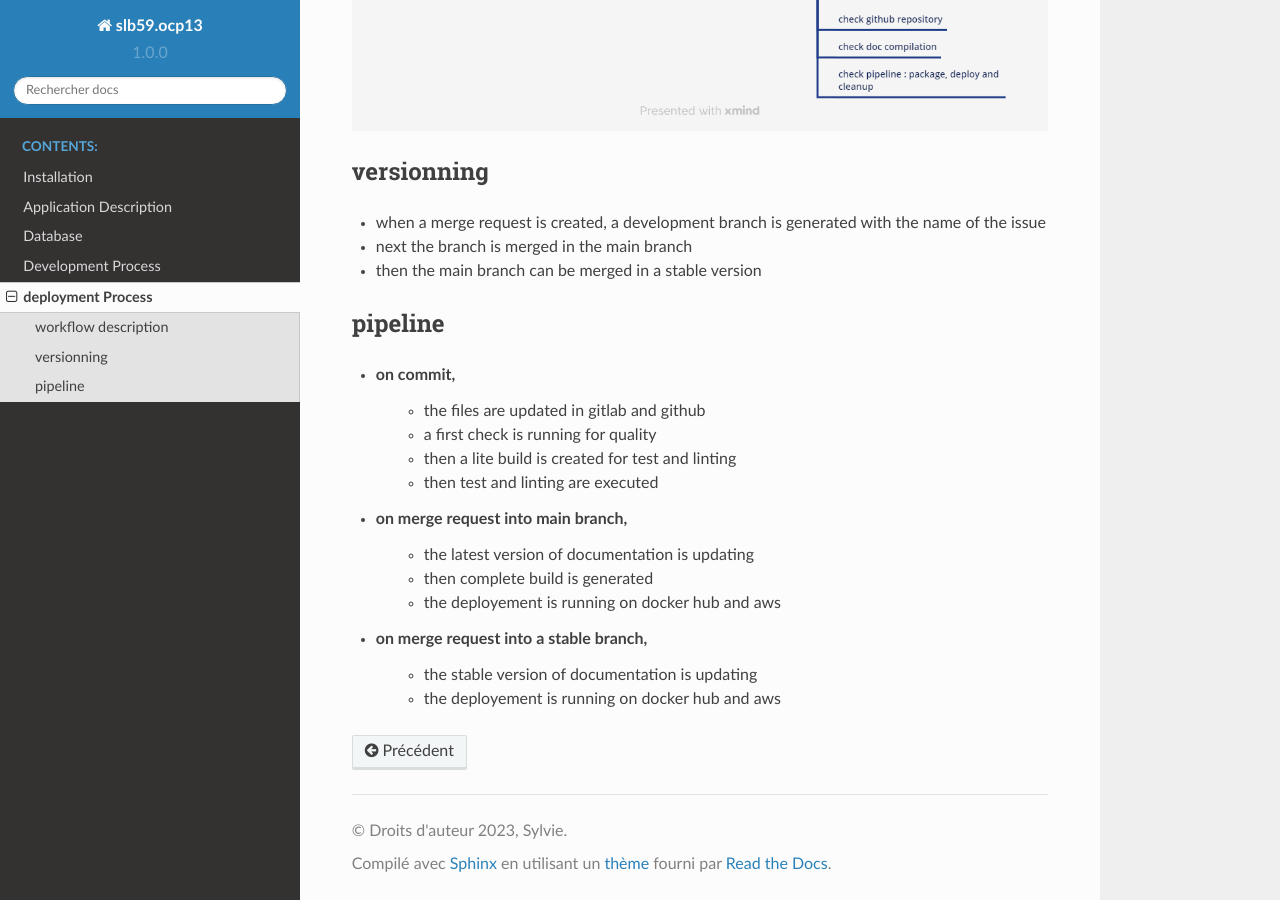
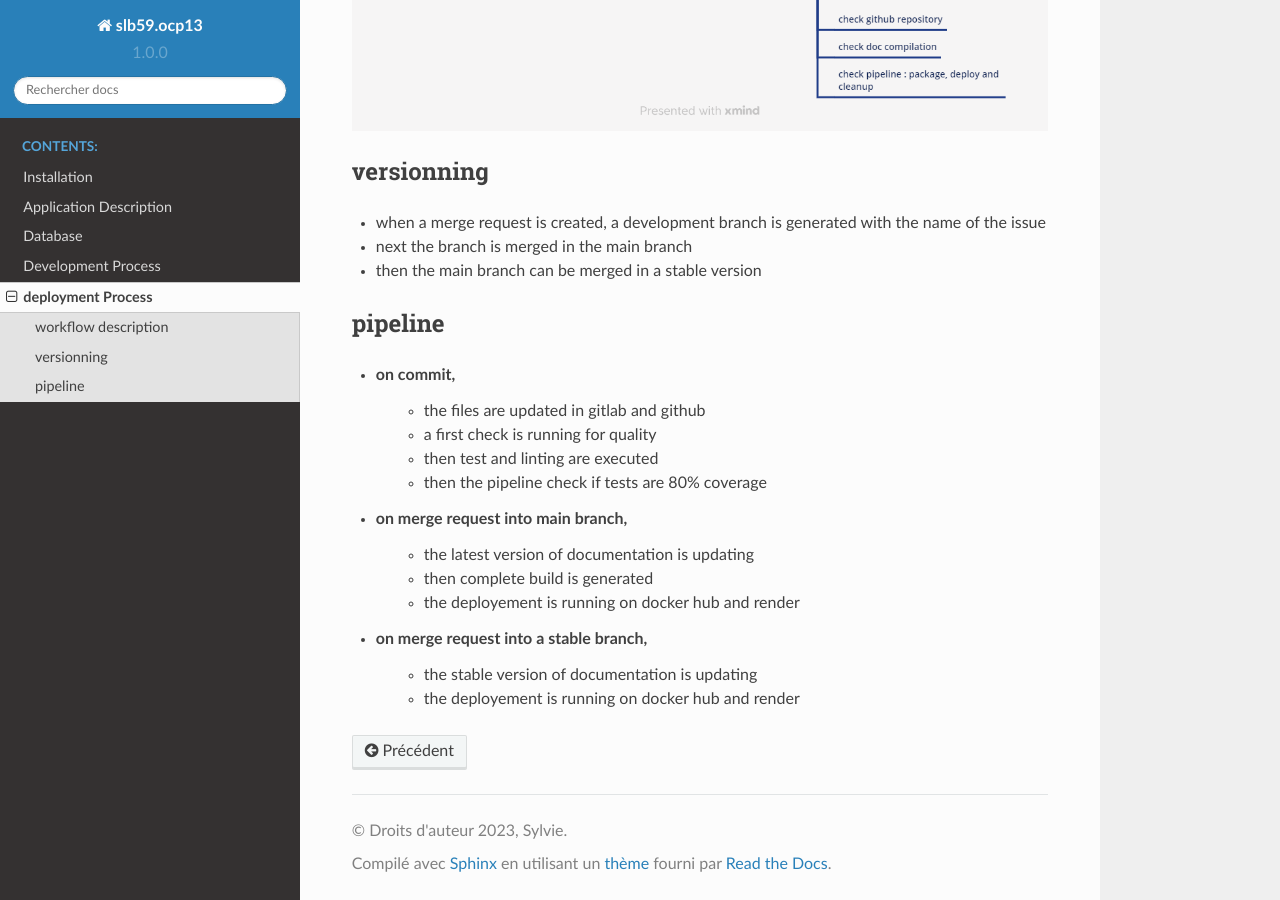
Before and after one commit to Slb59/OC-P13, a Sphinx documentation site: the page built from doc/source/deployment.rst, in a window 1280 px wide and 900 px high, scrolled down 985 px. Built offline with Sphinx 7.4.7 and the Read the Docs theme 2.0.0, drawn with Linux system fonts in a browser that asks for light colours.

Commit message:
Resolve "SP4-check static files"

```diff
--- a/doc/source/deployment.rst
+++ b/doc/source/deployment.rst
@@ -24,14 +24,14 @@ pipeline
 - on commit,
 	- the files are updated in gitlab and github
 	- a first check is running for quality
-	- then a lite build is created for test and linting
 	- then test and linting are executed
+	- then the pipeline check if tests are 80% coverage
 
 - on merge request into main branch,
 	- the latest version of documentation is updating
 	- then complete build is generated
-	- the deployement is running on docker hub and aws
+	- the deployement is running on docker hub and render
 
 - on merge request into a stable branch,
 	- the stable version of documentation is updating
-	- the deployement is running on docker hub and aws
+	- the deployement is running on docker hub and render
--- a/doc/source/index.rst
+++ b/doc/source/index.rst
@@ -26,7 +26,8 @@ The different tools used for the development and deployment of this application
    - Docker and docker desktop for code containerization
    - Gitlab for continuous code integration and delivery
    - Read the docs, to publish the documentation
-   - AWS for deployment of the application
+   - AWS as runner for CI-CD process
+   - Render for déployement on a public url
 
 .. toctree::
    :maxdepth: 2
```
Also changed, not shown: 3 other files.
